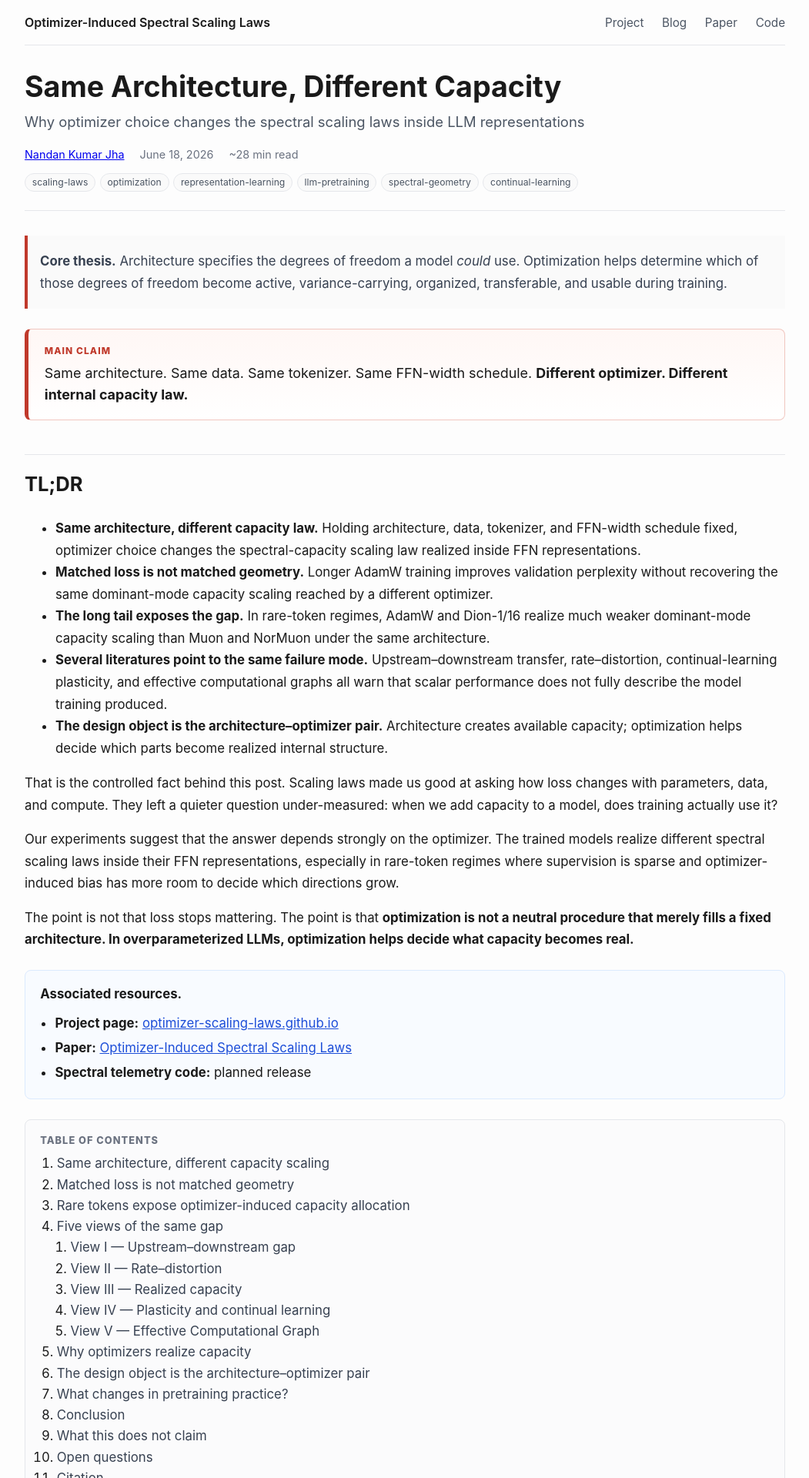
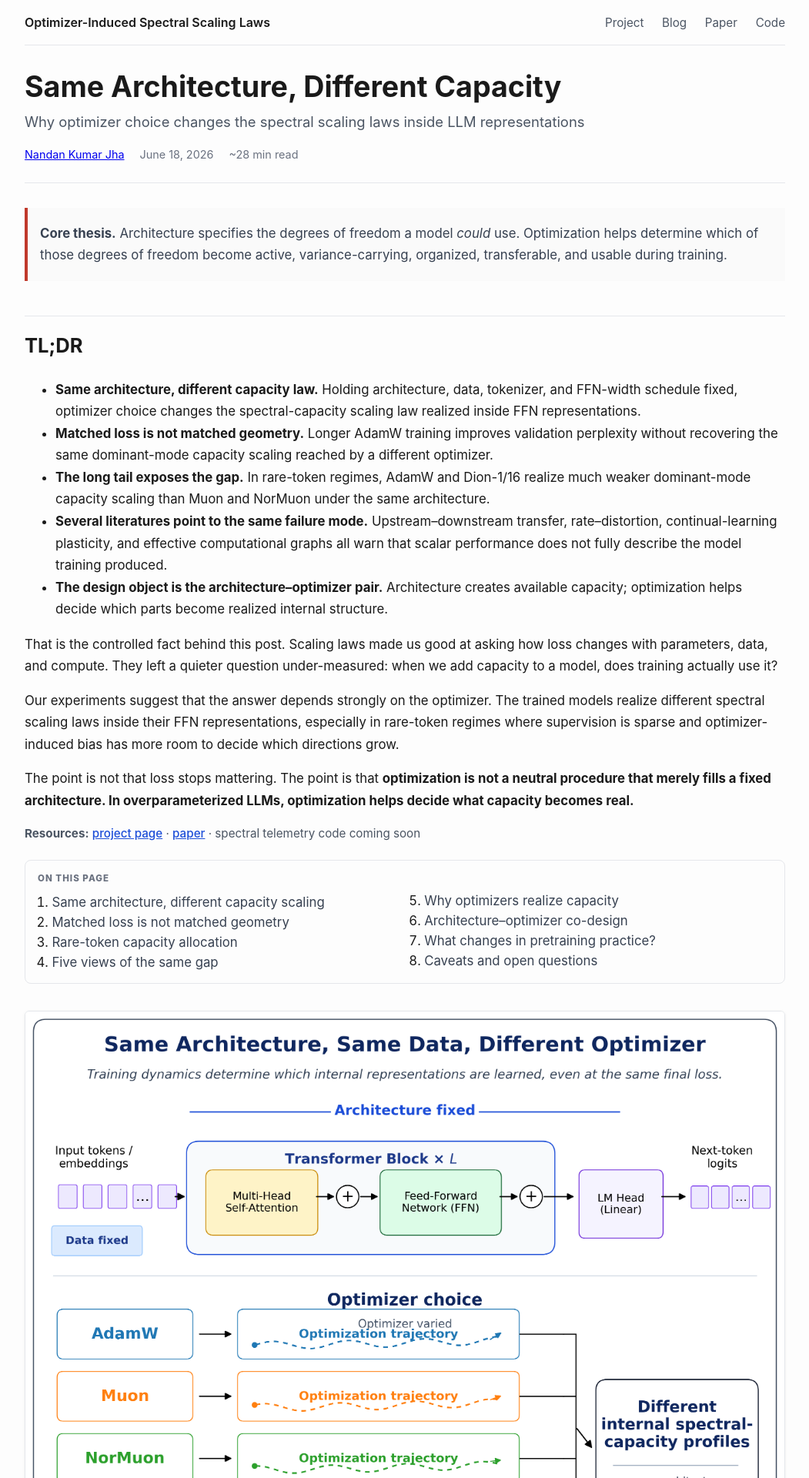
Before and after one commit to optimizer-scaling-laws/optimizer-scaling-laws.github.io, a Jekyll site: the page built from _posts/2026-06-18-architecture-creates-capacity-optimizers-realize-it.md, in a window 1280 px wide. Shown: the top 1920 px of the page at 77% size, without its empty margins (114-1165 px from the left). Built offline with Jekyll 4.4.1, drawn with Linux system fonts in a browser that asks for light colours; some of the changed text lies outside the part shown.

Commit message:
Clean up optimizer capacity blog presentation

```diff
--- a/_layouts/post.html
+++ b/_layouts/post.html
@@ -12,13 +12,6 @@ layout: default
       <span class="post-date">{{ page.date | date: "%B %d, %Y" }}</span>
       {% if page.reading_time %}<span class="post-reading-time">{{ page.reading_time }}</span>{% endif %}
     </p>
-    {% if page.tags %}
-      <div class="post-tags" aria-label="Post tags">
-        {% for tag in page.tags %}
-          <span class="post-tag">{{ tag }}</span>
-        {% endfor %}
-      </div>
-    {% endif %}
   </header>
 
   <div class="post-content">
--- a/_posts/2026-06-18-architecture-creates-capacity-optimizers-realize-it.md
+++ b/_posts/2026-06-18-architecture-creates-capacity-optimizers-realize-it.md
@@ -18,10 +18,6 @@ tags:
 ---
 > **Core thesis.** Architecture specifies the degrees of freedom a model *could* use. Optimization helps determine which of those degrees of freedom become active, variance-carrying, organized, transferable, and usable during training.
 
-<div class="thesis-card">
-  <span class="thesis-card-label">Main claim</span>
-  <p>Same architecture. Same data. Same tokenizer. Same FFN-width schedule. <strong>Different optimizer. Different internal capacity law.</strong></p>
-</div>
 
 ## TL;DR
 {: #tldr }
@@ -38,38 +34,19 @@ Our experiments suggest that the answer depends strongly on the optimizer. The t
 
 The point is not that loss stops mattering. The point is that **optimization is not a neutral procedure that merely fills a fixed architecture. In overparameterized LLMs, optimization helps decide what capacity becomes real.**
 
-<div class="resource-box">
-  <strong>Associated resources.</strong>
-  <ul>
-    <li><strong>Project page:</strong> <a href="https://optimizer-scaling-laws.github.io/">optimizer-scaling-laws.github.io</a></li>
-    <li><strong>Paper:</strong> <a href="https://arxiv.org/abs/2605.21803">Optimizer-Induced Spectral Scaling Laws</a></li>
-    <li><strong>Spectral telemetry code:</strong> planned release</li>
-  </ul>
-</div>
+<p class="resource-line"><strong>Resources:</strong> <a href="https://optimizer-scaling-laws.github.io/">project page</a> · <a href="https://arxiv.org/abs/2605.21803">paper</a> · spectral telemetry code coming soon</p>
 
 <nav class="toc-box" aria-label="Table of contents">
-  <div class="toc-title">Table of contents</div>
+  <div class="toc-title">On this page</div>
   <ol>
     <li><a href="#same-architecture-different-capacity-scaling">Same architecture, different capacity scaling</a></li>
     <li><a href="#matched-loss-is-not-matched-geometry">Matched loss is not matched geometry</a></li>
-    <li><a href="#rare-tokens-expose-optimizer-induced-capacity-allocation">Rare tokens expose optimizer-induced capacity allocation</a></li>
-    <li><a href="#five-views-of-the-same-gap">Five views of the same gap</a>
-      <ol>
-        <li><a href="#view-i-upstream-downstream-gap">View I — Upstream–downstream gap</a></li>
-        <li><a href="#view-ii-rate-distortion">View II — Rate–distortion</a></li>
-        <li><a href="#view-iii-realized-capacity">View III — Realized capacity</a></li>
-        <li><a href="#view-iv-plasticity-and-continual-learning">View IV — Plasticity and continual learning</a></li>
-        <li><a href="#view-v-effective-computational-graph">View V — Effective Computational Graph</a></li>
-      </ol>
-    </li>
+    <li><a href="#rare-tokens-expose-optimizer-induced-capacity-allocation">Rare-token capacity allocation</a></li>
+    <li><a href="#five-views-of-the-same-gap">Five views of the same gap</a></li>
     <li><a href="#why-optimizers-realize-capacity">Why optimizers realize capacity</a></li>
-    <li><a href="#the-design-object-is-the-architecture-optimizer-pair">The design object is the architecture–optimizer pair</a></li>
+    <li><a href="#the-design-object-is-the-architecture-optimizer-pair">Architecture–optimizer co-design</a></li>
     <li><a href="#what-changes-in-pretraining-practice">What changes in pretraining practice?</a></li>
-    <li><a href="#conclusion-toward-capacity-aware-llm-design">Conclusion</a></li>
-    <li><a href="#what-this-does-not-claim">What this does not claim</a></li>
-    <li><a href="#open-questions">Open questions</a></li>
-    <li><a href="#citation">Citation</a></li>
-    <li><a href="#references">References</a></li>
+    <li><a href="#what-this-does-not-claim">Caveats and open questions</a></li>
   </ol>
 </nav>
 
@@ -114,10 +91,7 @@ The senior question is therefore not, "does this settle frontier scaling?" It is
 
 The narrow claim is precise: **optimizer choice can change the internal scaling law by which width becomes usable representation.** That is enough to make it a first-class object in pretraining science.
 
-<div class="takeaway-box">
-  <span class="takeaway-label">Takeaway</span>
-  Optimizer choice changes not only training speed or final loss, but the scaling law by which added FFN width becomes realized internal capacity.
-</div>
+<p class="takeaway-inline"><strong>Takeaway.</strong> Optimizer choice changes not only training speed or final loss, but the scaling law by which added FFN width becomes realized internal capacity.</p>
 
 ## 2. Matched loss is not matched geometry
 {: #matched-loss-is-not-matched-geometry }
@@ -137,10 +111,7 @@ The full matched-loss comparison and accompanying fits are available on the [pro
 
 This is the practical warning. If we only compare loss curves, we may conclude that two training runs reached similar solutions. But if their internal capacity trajectories differ, they may not have built the same kind of model. Loss tells us something about output error. It does not tell us whether the model used the same internal directions, reached the same kind of minimum, or preserved the same capacity for future adaptation.
 
-<div class="takeaway-box">
-  <span class="takeaway-label">Takeaway</span>
-  Matched validation loss can still hide different width-to-capacity trajectories. Loss matching is necessary for a fair comparison, but it is not enough to establish matched internal geometry.
-</div>
+<p class="takeaway-inline"><strong>Takeaway.</strong> Matched validation loss can still hide different width-to-capacity trajectories. Loss matching is necessary for a fair comparison, but it is not enough to establish matched internal geometry.</p>
 
 ## 3. Rare tokens expose optimizer-induced capacity allocation
 {: #rare-tokens-expose-optimizer-induced-capacity-allocation }
@@ -175,18 +146,12 @@ The rare-token result is not a side observation. It is one of the main reasons t
 
 A capacity-aware training run should therefore not only ask whether loss improved on average. It should ask whether the long tail received usable internal structure.
 
-<div class="takeaway-box">
-  <span class="takeaway-label">Takeaway</span>
-  Rare-token regimes are where optimizer-induced bias has the most room to shape which weak signals become coherent representation directions.
-</div>
+<p class="takeaway-inline"><strong>Takeaway.</strong> Rare-token regimes are where optimizer-induced bias has the most room to shape which weak signals become coherent representation directions.</p>
 
 ## 4. Five views of the same gap
 {: #five-views-of-the-same-gap }
 
-<div class="view-box">
-  <strong>Five views of the same gap.</strong>
-  <p>The empirical result is one instance of a broader pattern: scalar training success does not fully describe the internal state of the learned model. Upstream–downstream transfer, rate–distortion, realized capacity, continual learning, and effective computational graphs all point to the same warning: loss and architecture do not fully specify the trained model.</p>
-</div>
+The empirical result is one instance of a broader pattern: scalar training success does not fully describe the internal state of the learned model. Upstream–downstream transfer, rate–distortion, realized capacity, continual learning, and effective computational graphs all point to the same warning: loss and architecture do not fully specify the trained model.
 
 Optimizer-induced spectral scaling gives these views a concrete pretraining-science object: **the width-to-capacity conversion law of a fixed architecture can change with the optimizer.**
 
--- a/assets/css/blog.css
+++ b/assets/css/blog.css
@@ -474,3 +474,99 @@ body {
   .thesis-card p { font-size: 1.02rem; }
   .post-tags { gap: 0.25rem; }
 }
+
+
+/* ============================================================
+   Presentation cleanup: quieter long-form essay styling
+   ============================================================ */
+
+/* Hide tags inside the post header; keep tags available for blog index/cards. */
+.post-header .post-tags { display: none; }
+
+.resource-line {
+  color: #4b5563;
+  font-size: 0.95rem;
+  margin: 1.1rem 0 1.4rem;
+}
+.resource-line a {
+  font-weight: 500;
+}
+
+.toc-box {
+  border: 1px solid #e5e7eb;
+  background: transparent;
+  padding: 0.85rem 1rem;
+  margin: 1.3rem 0 1.8rem;
+}
+.toc-title {
+  font-size: 0.72rem;
+  letter-spacing: 0.09em;
+  color: #6b7280;
+}
+.toc-box ol {
+  columns: 2;
+  column-gap: 2rem;
+  padding-left: 1.15rem;
+}
+.toc-box li {
+  break-inside: avoid;
+  margin: 0.1rem 0;
+}
+
+.metric-box {
+  border: 1px solid #e5e7eb;
+  border-left: 3px solid #6b7280;
+  background: #fbfbfc;
+  padding: 0.9rem 1.05rem;
+  margin: 1.25rem 0;
+}
+
+.takeaway-inline {
+  border-left: 3px solid #c0392b;
+  padding-left: 0.85rem;
+  color: #374151;
+  margin: 1.2rem 0 1.6rem;
+}
+.takeaway-inline strong {
+  color: #7f1d1d;
+}
+
+.post-content h3[id^="view-"] {
+  border-left: 0;
+  padding-left: 0;
+  color: #1f2937;
+  margin-top: 2rem;
+}
+
+/* Cleaner tables: readable on desktop, scrollable on mobile. */
+.post-content table {
+  display: table;
+  width: 100%;
+  border-collapse: collapse;
+  overflow: visible;
+  font-size: 0.92rem;
+}
+.post-content thead,
+.post-content tbody,
+.post-content tr {
+  width: auto;
+}
+.post-content th,
+.post-content td {
+  border: 1px solid #e5e7eb;
+  padding: 0.55rem 0.65rem;
+}
+.post-content th {
+  background: #f8fafc;
+}
+
+@media (max-width: 760px) {
+  .toc-box ol {
+    columns: 1;
+  }
+  .post-content table {
+    display: block;
+    overflow-x: auto;
+    white-space: normal;
+  }
+}
```
